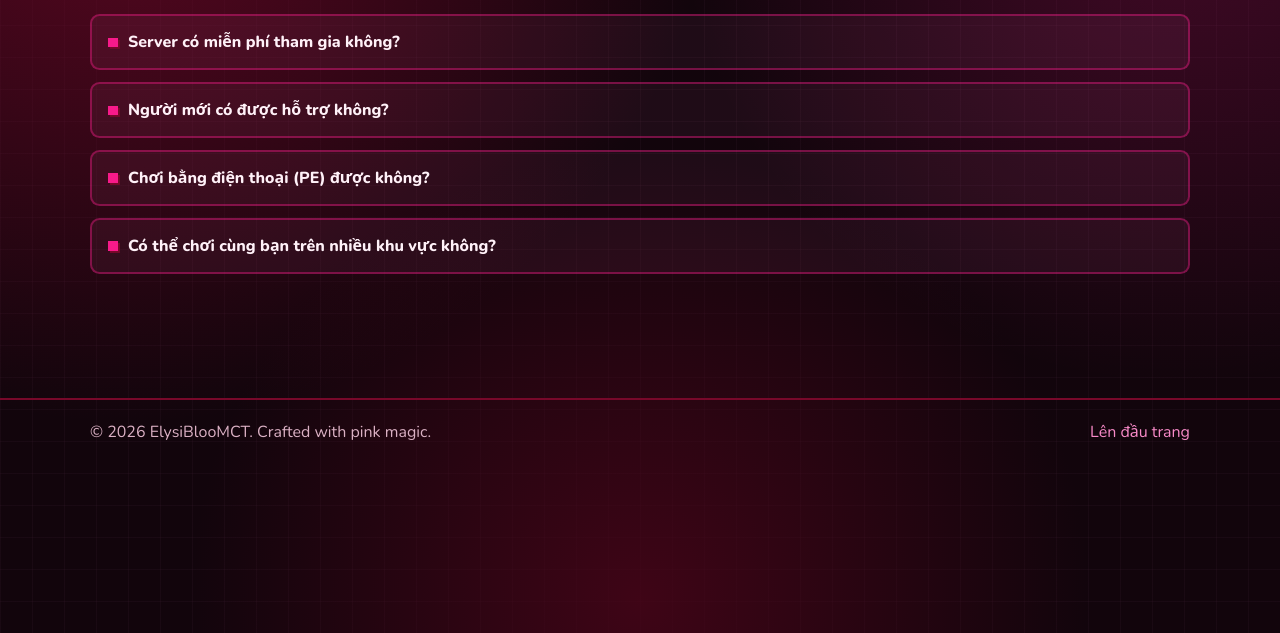
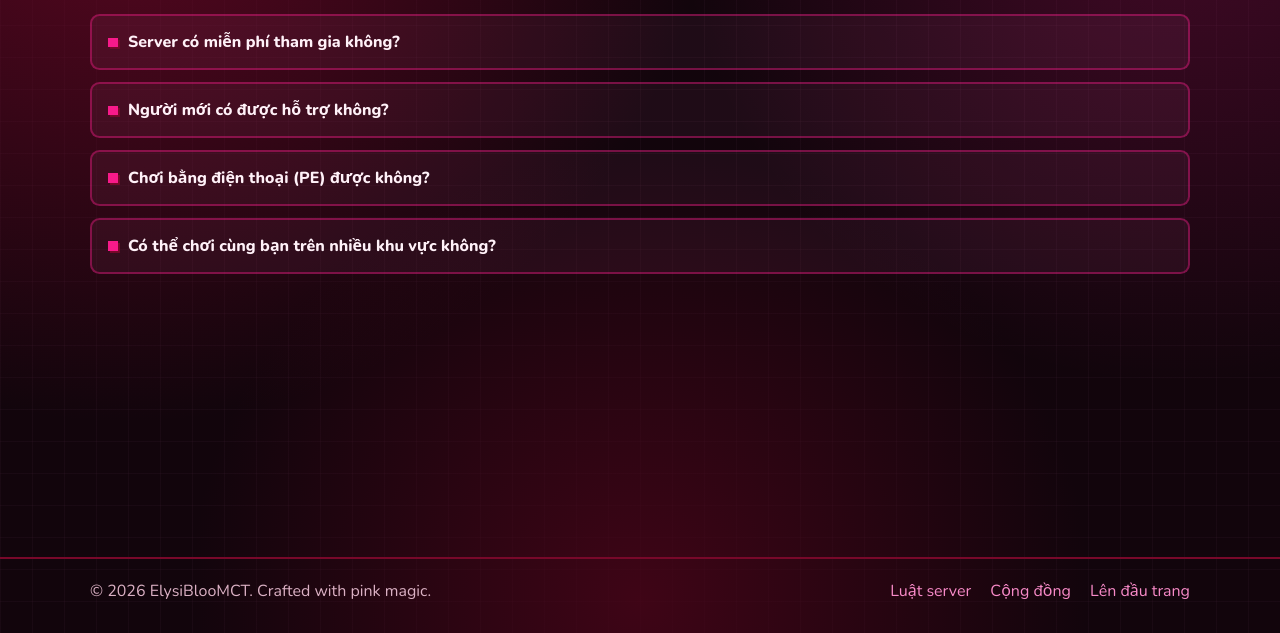
Before and after one commit to ElysiBlooMCT/ElyMCWebsite, a plain HTML site: page faq/index.html in a window 1280 px wide. Shown: the part 167-800 px from the top of the page. Drawn offline with nearby package versions, Linux system fonts and the light colour scheme.

Commit message:
Cố định chân trang, chân trang thành module data/footer.js, thêm AGENTS.md và AI-LOG.md
Co-Authored-By: Claude Sonnet 5.5 <noreply@anthropic.com>
Claude-Session: https://claude.ai/code/session_01YMPh5PiDY4RKKTb3n8kKJs

```diff
--- /dev/null
+++ b/data/footer.js
@@ -0,0 +1,16 @@
+/*
+  CHÂN TRANG (hiện ở cuối mọi trang)
+
+  text: dòng chữ chính. Gõ {year} để tự chèn năm hiện tại, {name} để chèn tên server.
+  links: các link nhỏ cạnh chữ. url dạng "/rules/" (trang trong web) hoặc "https://..." (link ngoài).
+         Để trống [] nếu không muốn có link.
+  backToTop: true = hiện nút "Lên đầu trang", false = ẩn.
+*/
+SITE.footer = {
+  text: "© {year} {name}. Crafted with pink magic.",
+  links: [
+    { label: "Luật server", url: "/rules/" },
+    { label: "Cộng đồng", url: "/community/" },
+  ],
+  backToTop: true,
+};
--- a/faq/index.html
+++ b/faq/index.html
@@ -10,7 +10,7 @@
     <link rel="preconnect" href="https://fonts.googleapis.com" />
     <link rel="preconnect" href="https://fonts.gstatic.com" crossorigin />
     <link rel="stylesheet" href="https://fonts.googleapis.com/css2?family=Nunito:wght@400;600;700;800&display=swap" />
-    <link rel="stylesheet" href="../styles.css?v=20261116a" />
+    <link rel="stylesheet" href="../styles.css?v=20261116b" />
   </head>
   <body>
     <a class="skip-link" href="#main-content">Bỏ qua đến nội dung chính</a>
@@ -19,6 +19,6 @@
       <section class="section" data-module="faq" data-heading="h1"></section>
     </main>
     <footer class="site-footer"></footer>
-    <script src="../script.js?v=20261116a"></script>
+    <script src="../script.js?v=20261116b"></script>
   </body>
 </html>
--- a/script.js
+++ b/script.js
@@ -289,11 +289,28 @@ function renderShell() {
 
   const footer = document.querySelector(".site-footer");
   if (footer) {
+    const conf = SITE_DATA.footer || {};
     const wrap = el("div", "container footer-wrap");
-    wrap.append(el("p", "", `© ${new Date().getFullYear()} ${name}. Crafted with pink magic.`));
-    const top = el("a", "", "Lên đầu trang");
-    top.href = "#top";
-    wrap.append(top);
+    const text = conf.text || "© {year} {name}.";
+    wrap.append(el("p", "", fill(text).replace(/\{year\}/g, String(new Date().getFullYear()))));
+    const links = el("nav", "footer-links");
+    links.setAttribute("aria-label", "Liên kết chân trang");
+    (Array.isArray(conf.links) ? conf.links : []).forEach((item) => {
+      if (!item || !item.label) return;
+      const a = el("a", "", item.label);
+      a.href = siteUrl(item.url || "#");
+      if (/^https?:\/\//.test(a.getAttribute("href"))) {
+        a.target = "_blank";
+        a.rel = "noopener noreferrer";
+      }
+      links.append(a);
+    });
+    if (conf.backToTop !== false) {
+      const top = el("a", "", "Lên đầu trang");
+      top.href = "#top";
+      links.append(top);
+    }
+    wrap.append(links);
     footer.append(wrap);
   }
 }
@@ -444,7 +461,7 @@ function initRevealAnimation() {
 
 async function main() {
   const modules = [...document.querySelectorAll("[data-module]")].map((node) => node.dataset.module);
-  await Promise.all([...new Set(["site", ...modules])].map(loadData));
+  await Promise.all([...new Set(["site", "footer", ...modules])].map(loadData));
 
   // Nếu data/site.js lỗi, dùng tạm IP/port đang ghi sẵn trong thẻ IP ở trang chủ
   SERVER = {
--- a/styles.css
+++ b/styles.css
@@ -38,6 +38,10 @@
 * { box-sizing: border-box; }
 
 html, body { margin: 0; padding: 0; min-height: 100%; }
+/* Chân trang luôn nằm sát đáy màn hình dù nội dung ngắn */
+body { display: flex; flex-direction: column; min-height: 100vh; min-height: 100dvh; }
+main { flex: 1 0 auto; }
+.site-header, .site-footer { flex: none; }
 html { scroll-behavior: smooth; scroll-padding-top: 5rem; }
 
 body {
@@ -193,9 +197,10 @@ details p { margin: 0.6rem 0 0; }
 .scroll-reveal { opacity: 0; transform: translateY(18px); transition: opacity 0.55s ease, transform 0.55s ease; }
 .scroll-reveal.is-visible { opacity: 1; transform: translateY(0); }
 
-.site-footer { margin-top: 1.5rem; padding: 1.2rem 0 1.8rem; border-top: 2px solid var(--wine); color: var(--muted); }
+.site-footer { margin-top: auto; padding: 1.2rem 0 1.8rem; border-top: 2px solid var(--wine); color: var(--muted); }
 .footer-wrap { display: flex; flex-wrap: wrap; gap: 0.65rem; justify-content: space-between; align-items: center; }
 .footer-wrap p { margin: 0; }
+.footer-links { display: flex; flex-wrap: wrap; gap: 0.4rem 1.2rem; }
 :focus-visible { outline: 3px solid var(--pink); outline-offset: 3px; }
 
 @keyframes twinkle { 0%, 100% { opacity: 0.5; transform: scale(0.9) rotate(0deg); } 50% { opacity: 1; transform: scale(1.15) rotate(12deg); } }
```
Also changed, not shown: 404.html (+2 -2 lines), about/index.html (+2 -2 lines), changelog/index.html (+2 -2 lines), community/index.html (+2 -2 lines), index.html (+2 -2 lines), join/index.html (+2 -2 lines), modes/index.html (+2 -2 lines), rules/index.html (+2 -2 lines), support/index.html (+2 -2 lines), team/index.html (+2 -2 lines), 5 other files.
